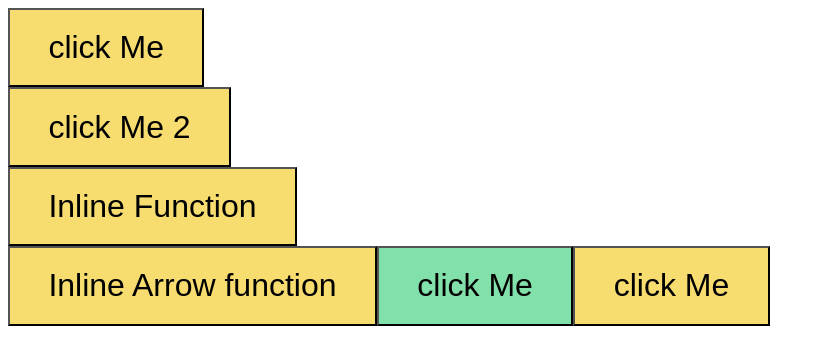
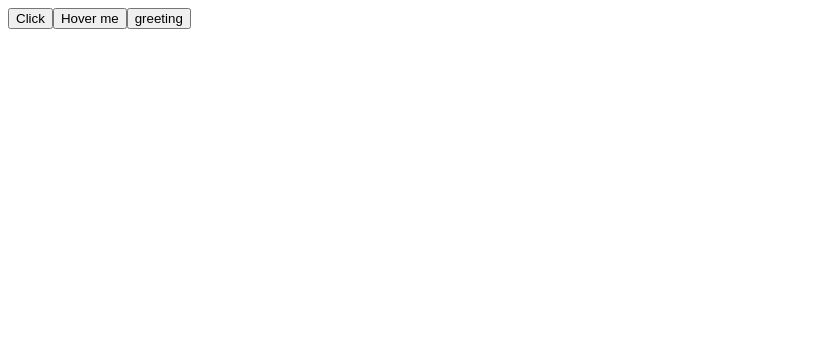
Before and after one commit to yashgoswami3251-wq/React-js, a React (Vite) app in the folder React-thapa/: page / in a window 1280 px wide. Shown: the top 364 px of the page, without its empty margins (0-825 px from the left). Built offline with nearby package versions, Linux system fonts and the light colour scheme.

Commit message:
Pass Event as a props

```diff
--- /dev/null
+++ b/React-thapa/src/components/EventProps.jsx
@@ -0,0 +1,39 @@
+export const Eventprops = () =>{
+
+    const HandleWelcomeUser = (user) => {
+        alert(`hello ${user}`);
+    };
+
+    const handleHover = () => {
+        alert("Hey thanks for hovering Me");
+    };
+
+    return(
+        <>
+
+        <WelcomeUser
+        onButtonclick={() => HandleWelcomeUser("yash")}
+        onMouseEnter={handleHover}
+        />
+
+        </>
+    );
+};
+
+const WelcomeUser = (props) => {
+
+    const{onButtonclick,onMouseEnter} = props;
+
+    const Handlegreeting = () =>{
+        console.log("Hey user, Welcome");
+        onButtonclick();
+    }
+
+    return(
+        <>
+        <button onClick={onButtonclick}>Click</button>
+        <button onMouseEnter={onMouseEnter}>Hover me</button>
+        <button onClick={Handlegreeting}>greeting</button>
+        </>
+    );
+};
--- a/React-thapa/src/main.jsx
+++ b/React-thapa/src/main.jsx
@@ -1,13 +1,13 @@
 import { StrictMode } from 'react'
 import { createRoot } from 'react-dom/client'
-import { EventHandling } from './components/Eventhandling'
+import { Eventprops } from './components/EventProps'
 import "./index.css";
 
 {/*import Profile from './components/Profile.jsx'*/}
 
 createRoot(document.getElementById('root')).render(
   <StrictMode>
-    <EventHandling />
+    <Eventprops />
     {/*<Profile/>*/}
   </StrictMode>,
 )
```
